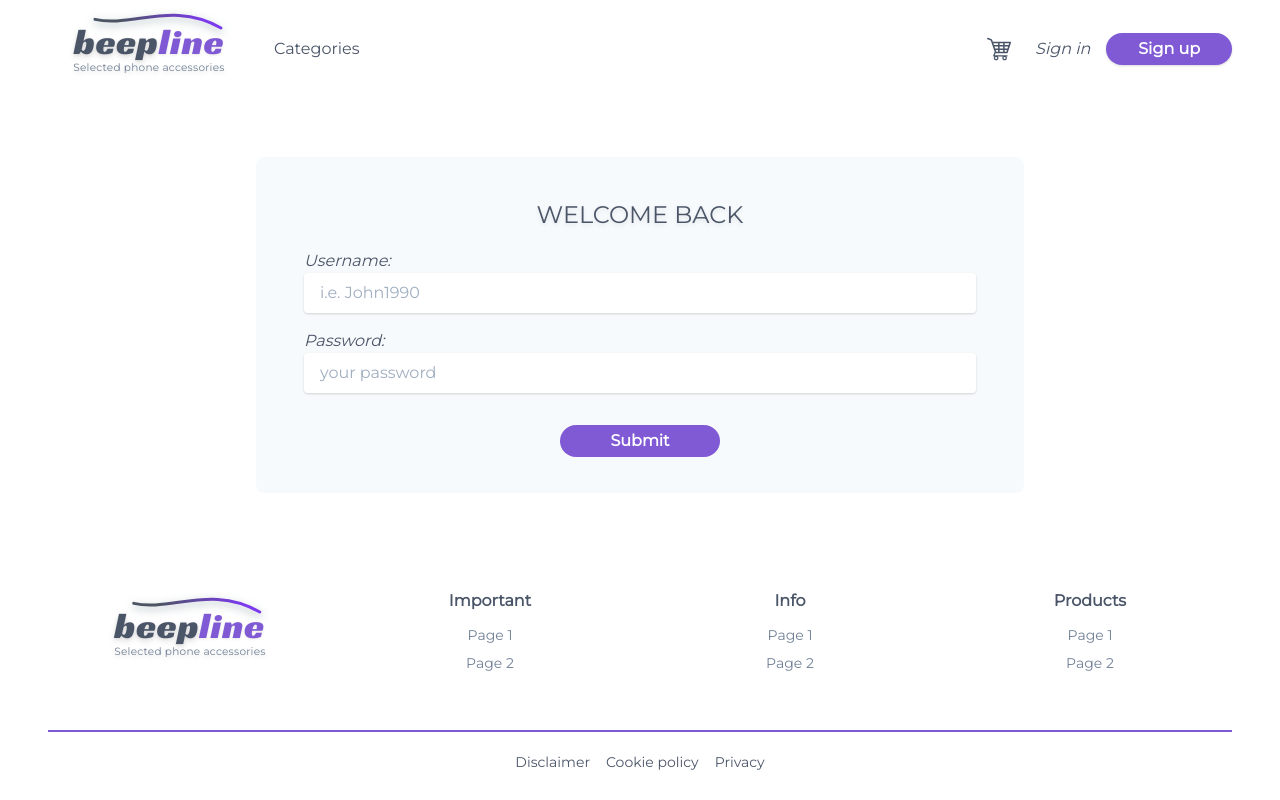
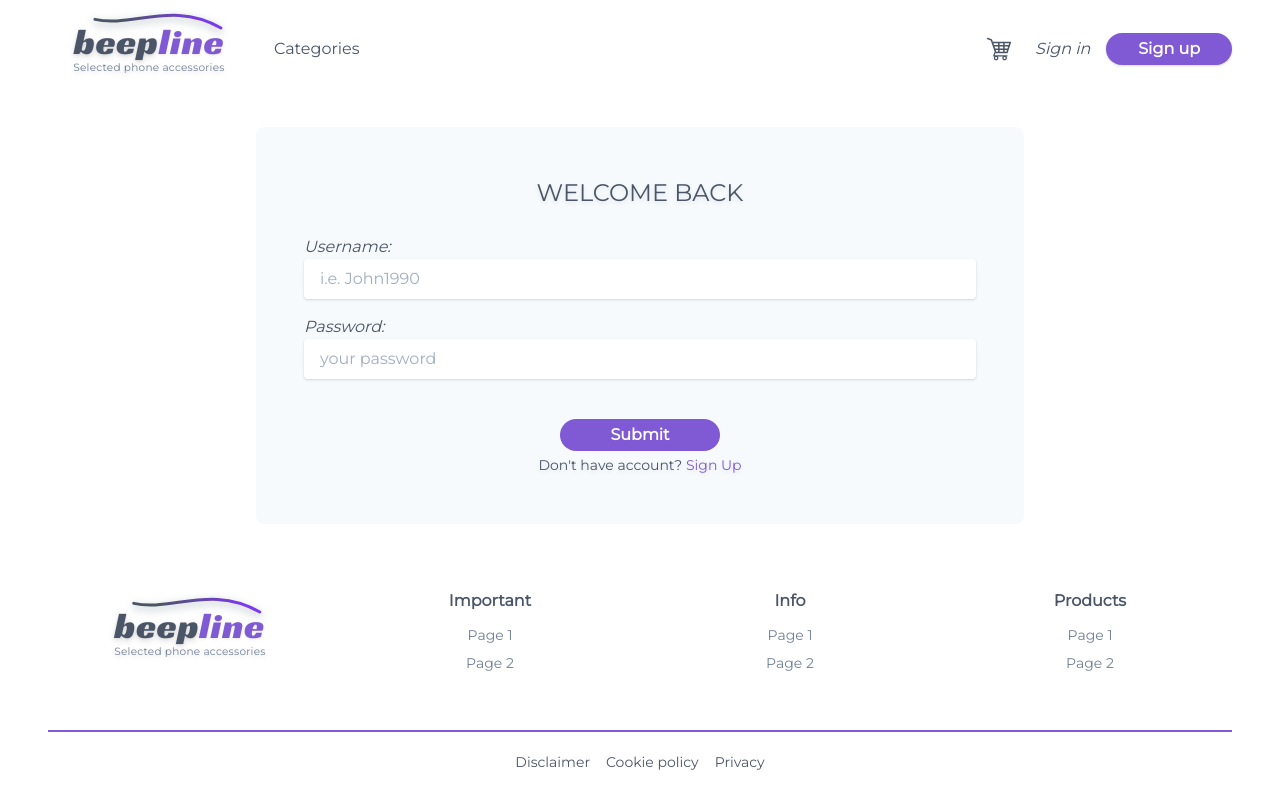
Before and after one commit to iamjacek/accessories-store, a React (Create React App) app in the folder client/: page /signin in a window 1280 px wide. Built offline with nearby package versions, Linux system fonts and the light colour scheme; no server answers.

Commit message:
signin and signup alternative link

```diff
--- a/client/src/components/Signin.js
+++ b/client/src/components/Signin.js
@@ -1,7 +1,7 @@
 import React, { useState } from "react"
 import Alert from "./Alert"
 import axios from "axios"
-
+import { Link } from "react-router-dom"
 import { setToken } from "../utils"
 
 const Signin = (props) => {
@@ -79,7 +79,7 @@ const Signin = (props) => {
       >
         <Alert show={alert} message={alertMessage} />
         <div className="mb-2 flex flex-col align-center">
-          <h1 className="text-2xl my-2 font-medium text-gray-700 text-shadow">
+          <h1 className="text-2xl my-4 font-medium text-gray-700 text-shadow">
             WELCOME BACK
           </h1>
         </div>
@@ -110,10 +110,16 @@ const Signin = (props) => {
         <button
           type="submit"
           disabled={loading}
-          className="mt-4 mb-1 mx-4 md:mx-auto md:w-40 button-beep leading-none bg-purple-600 text-md text-white font-semibold py-2 px-8 rounded-full"
+          className="mt-6 mb-3 lg:mb-1 mx-4 md:mx-auto md:w-40 button-beep leading-none bg-purple-600 text-md text-white font-semibold py-2 px-8 rounded-full"
         >
           Submit
         </button>
+        <p className="mb-4 text-gray-700 flex justify-center font-medium text-sm text-shadow whitespace-pre-wrap">
+          Don't have account?{" "}
+          <Link to="/signup" className="text-purple-600 hover:underline">
+            Sign Up
+          </Link>
+        </p>
       </form>
       {/* <div className="align-center flex flex-grow"></div> */}
     </div>
--- a/client/src/components/Signup.js
+++ b/client/src/components/Signup.js
@@ -1,7 +1,7 @@
 import React, { useState } from "react"
 import Alert from "./Alert"
 import axios from "axios"
-
+import { Link } from "react-router-dom"
 import { setToken } from "../utils"
 
 const Signup = (props) => {
@@ -81,10 +81,10 @@ const Signup = (props) => {
       >
         <Alert show={alert} message={alertMessage} />
         <div className="mb-2 flex flex-col align-center">
-          <h1 className="text-2xl my-2 font-medium text-gray-700 text-shadow">
+          <h1 className="text-2xl mt-4 mb-0 font-medium text-gray-700 text-shadow">
             LET'S GET STARTED
           </h1>
-          <p className="mb-10 text-gray-700 flex justify-center font-medium text-sm text-shadow">
+          <p className="mb-4 text-gray-700 flex justify-center font-medium text-sm text-shadow">
             Register to order phone accessories!
           </p>
         </div>
@@ -126,10 +126,17 @@ const Signup = (props) => {
         <button
           type="submit"
           disabled={loading}
-          className="mt-4 mb-1 mx-4 md:mx-auto md:w-40 button-beep leading-none bg-purple-600 text-md text-white font-semibold py-2 px-8 rounded-full"
+          className="mt-4 mb-3 lg:mb-1 mx-4 md:mx-auto md:w-40 button-beep leading-none bg-purple-600 text-md text-white font-semibold py-2 px-8 rounded-full"
         >
           Submit
         </button>
+
+        <p className="mb-4 text-gray-700 flex justify-center font-medium text-sm text-shadow whitespace-pre-wrap">
+          Have account?{" "}
+          <Link to="/signin" className="text-purple-600 hover:underline">
+            Log in
+          </Link>
+        </p>
       </form>
     </div>
   )
```
